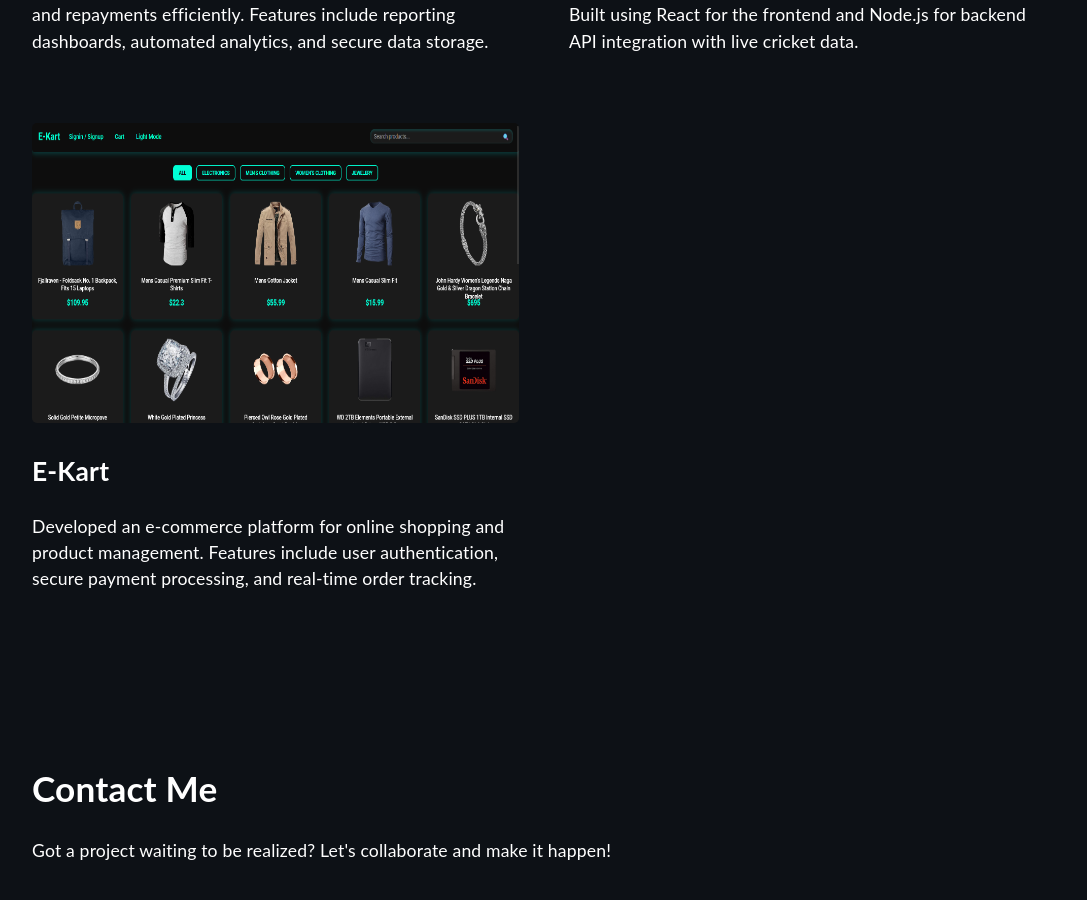
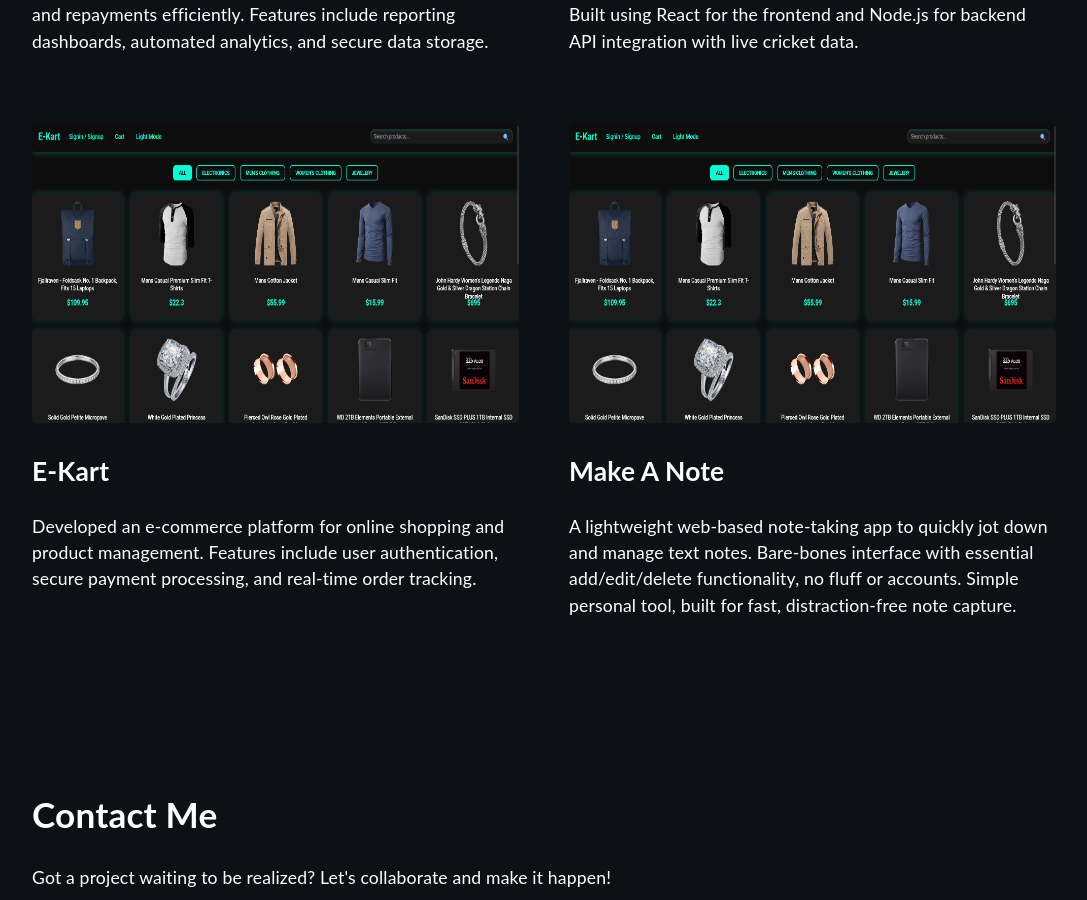
Before and after one commit to raviadem092/react-dev-portfolio-ravikumaradem, a React (Create React App) app: page / in a window 1280 px wide. Shown: the part 3746-4646 px from the top of the page, without its empty margins (96-1183 px from the left). Built offline with nearby package versions, Linux system fonts and the light colour scheme.

Commit message:
Updated With One more small Project brushing my skills

```diff
--- a/src/components/Project.tsx
+++ b/src/components/Project.tsx
@@ -4,6 +4,7 @@
 import CricketScorecardThumbnail from '../assets/images/cricketScroreCard.jpg';
 import FlipYourCoin from '../assets/images/FlipYourCoin.png';
 import ecart from '../assets/images/ecart.png';
+import makeANote from '../assets/images/ecart.png';
 import '../assets/styles/Project.scss';
 
 function Project() {
@@ -77,6 +78,19 @@
                     real-time order tracking.
                 </p>
             </div>
+            <div className="project">
+                <a href="https://make-a-note-ravikumaradem.vercel.app//" target="_blank" rel="noreferrer">
+                    <img src={makeANote} className="zoom" alt="Make a Note thumbnail" width="100%" height="300" />
+                </a>
+                <a href="https://make-a-note-ravikumaradem.vercel.app//" target="_blank" rel="noreferrer">
+                    <h2>Make A Note</h2>
+                </a>
+                <p>
+                    A lightweight web-based note-taking app to quickly jot down and manage text notes.
+                    Bare-bones interface with essential add/edit/delete functionality, no fluff or accounts.
+                    Simple personal tool, built for fast, distraction-free note capture.
+                </p>
+            </div>
         </div>
     </div>
     );
```
